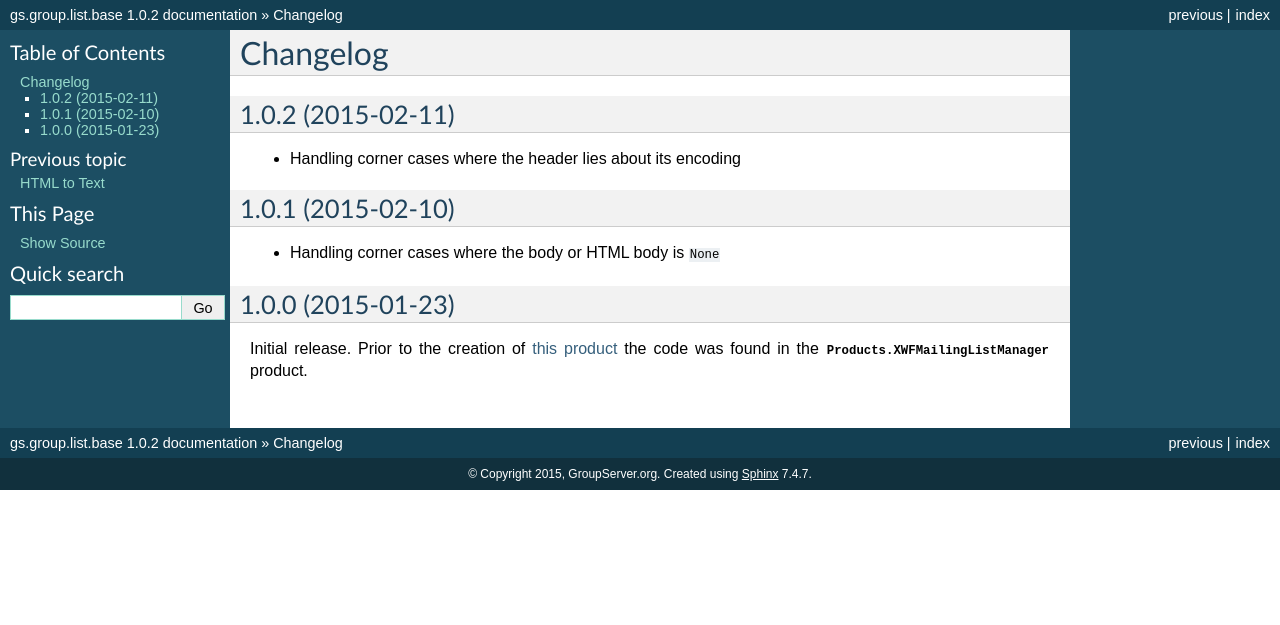
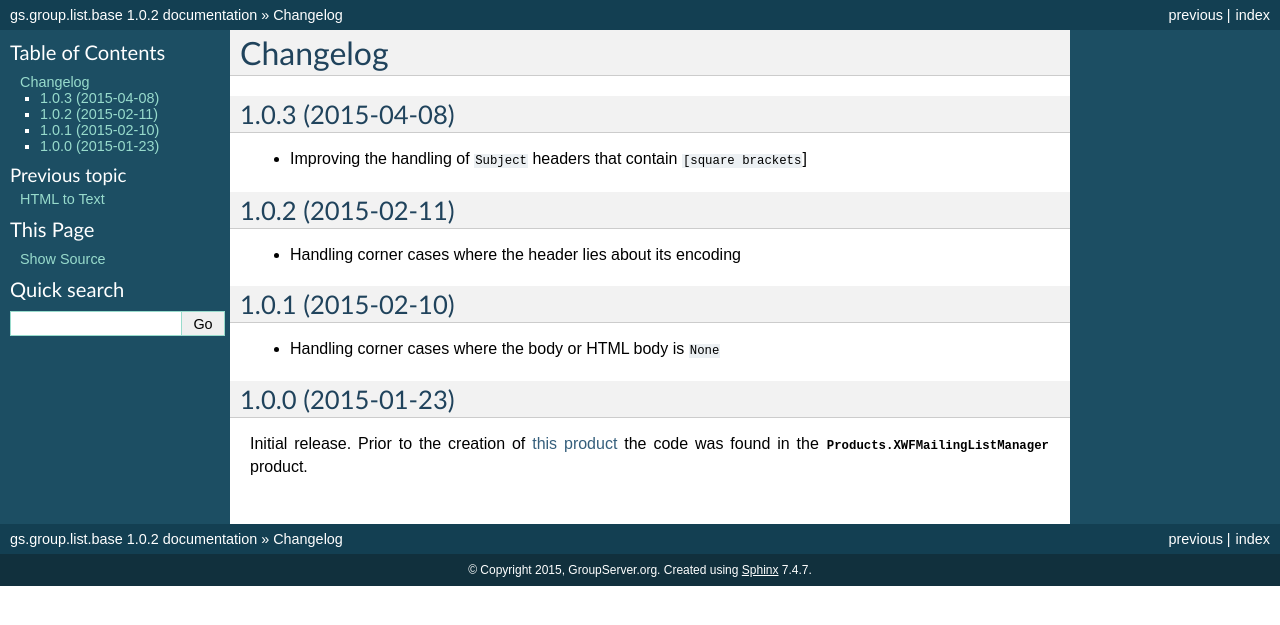
Before and after one commit to groupserver/gs.group.list.base, a Sphinx documentation site: the page built from docs/HISTORY.rst, in a window 1280 px wide. Shown: the top 625 px of the page. Built offline with Sphinx 7.4.7, drawn with Linux system fonts in a browser that asks for light colours; cross-references to code outside the pages are shown as plain code.

Commit message:
Bumping the version number

```diff
--- a/docs/HISTORY.rst
+++ b/docs/HISTORY.rst
@@ -1,5 +1,11 @@
 Changelog
 =========
+
+1.0.3 (2015-04-08)
+------------------
+
+* Improving the handling of :header:`Subject` headers that
+  contain ``[square brackets``]
 
 1.0.2 (2015-02-11)
 ------------------
```
